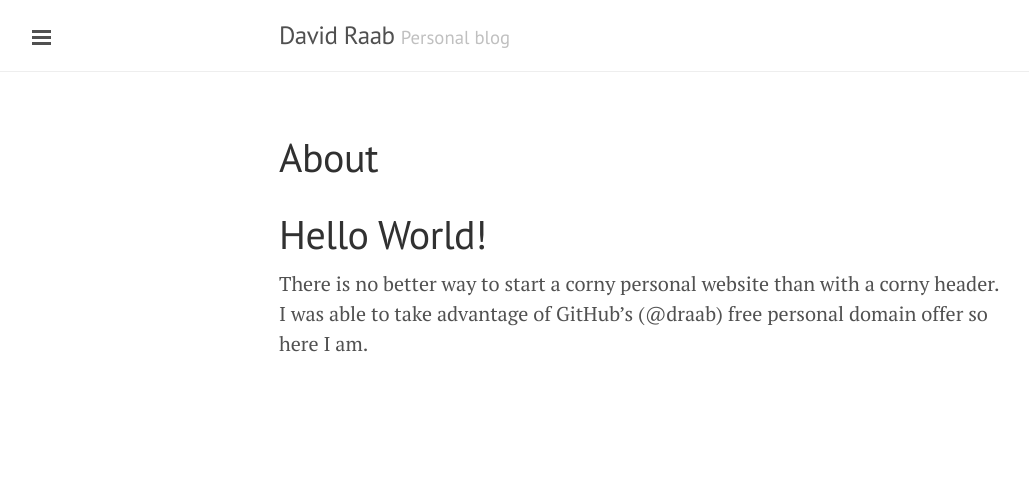
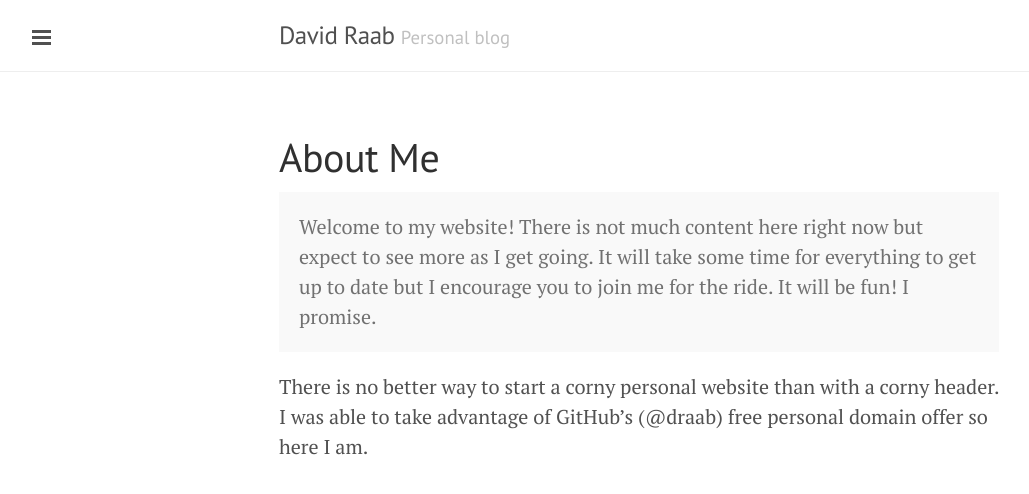
Before and after one commit to draab/draab.github.io, a Jekyll site: the page built from about.md, in a window 1280 px wide. Shown: the top 494 px of the page, without its empty margins (1-1030 px from the left). Built offline with Jekyll 4.4.1, drawn with Linux system fonts in a browser that asks for light colours; Markdown is read by kramdown in place of the engine named in the settings.

Commit message:
changed header
no reason for content to be larger than title

```diff
--- a/about.md
+++ b/about.md
@@ -1,8 +1,8 @@
 ---
 layout: page
-title: About
+title: About Me
 ---
 
-#Hello World!
+<p class="message">Welcome to my website! There is not much content here right now but expect to see more as I get going. It will take some time for everything to get up to date but I encourage you to join me for the ride. It will be fun! I promise.</p>
 
 There is no better way to start a corny personal website than with a corny header. I was able to take advantage of GitHub's (@draab) free personal domain offer so here I am.
```
